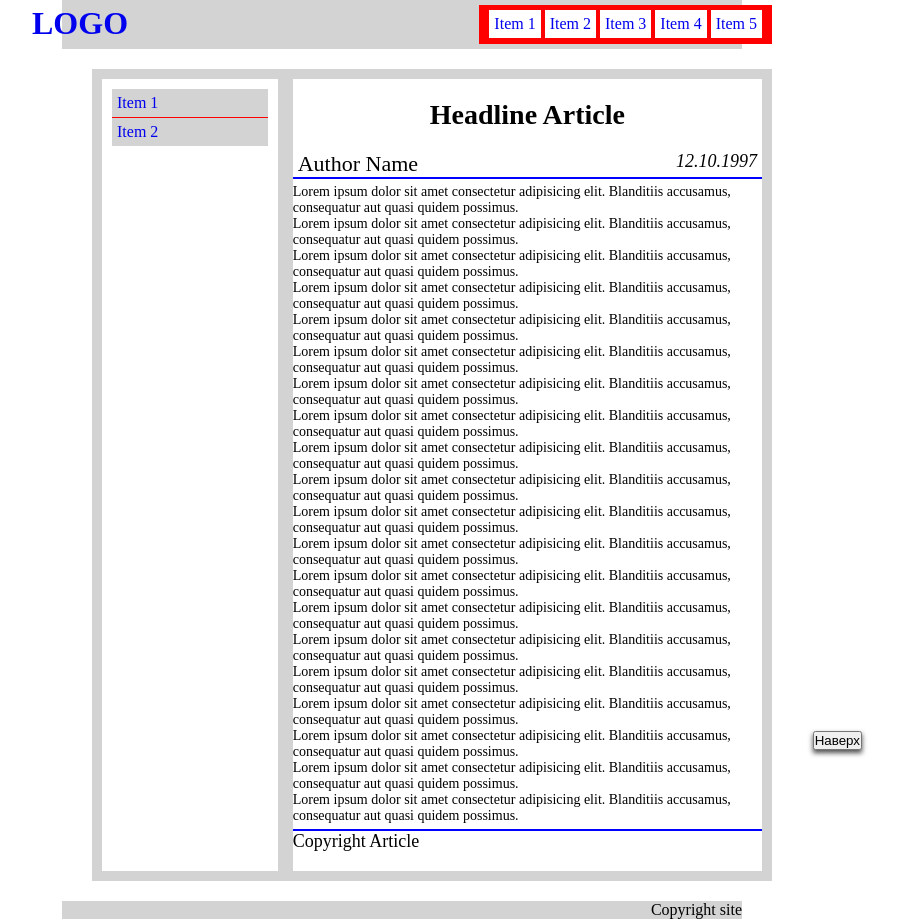
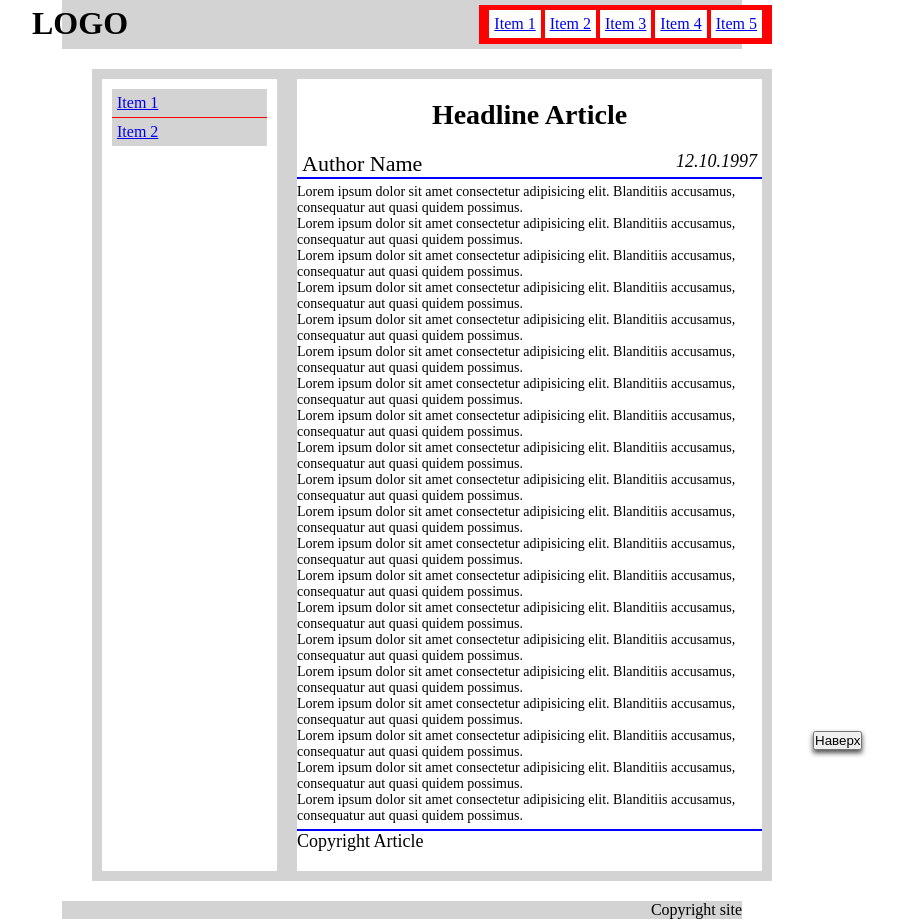
Before and after one commit to kkotiq/denjoy-test, a plain HTML site: page index.html in a window 1280 px wide. Shown: the whole page, without its empty margins (238-1135 px from the left). Drawn offline with Linux system fonts and the light colour scheme.

Commit message:
layout edit

```diff
--- a/index.html
+++ b/index.html
@@ -21,52 +21,71 @@
   <div class="flex-wrapper" data-required="app">
     <header class="header">
       <!--шапка-->
-      <a href="#" class="header-logo">LOGO</a>
-      <nav class="header-elements">
+      <a href="/index.html" class="header__logo">LOGO</a>
+      <nav class="header__elements">
         <ul>
-          <li class="header-elements__item"><a href="#">Item 1</a></li>
-          <li class="header-elements__item"><a href="#">Item 2</a></li>
-          <li class="header-elements__item"><a href="#">Item 3</a></li>
-          <li class="header-elements__item"><a href="#">Item 4</a></li>
-          <li class="header-elements__item"><a href="#">Item 5</a></li>
+          <li class="header__elements-item"><a href="#">Item 1</a></li>
+          <li class="header__elements-item"><a href="#">Item 2</a></li>
+          <li class="header__elements-item"><a href="#">Item 3</a></li>
+          <li class="header__elements-item"><a href="#">Item 4</a></li>
+          <li class="header__elements-item"><a href="#">Item 5</a></li>
         </ul>
-      <nav>
+      </nav>
     </header>
     <div class="main-container" data-required="test">
       <main class="content-container">
         <!--Контентная часть-->
-        <div class="article">
         <article class="content-article">
           <!--Статья-->
           <header class="content-article__header">
             <h1 class="content-article__header-text">Headline Article</h1>
-            </header>
             <div class="content-article__props">
               <p class="content-article__author">Author Name</p>
               <time datetime="1997-10-12" class="content-article__time">12.10.1997</time>
             </div>
-            <main class="content-article__text">
-              Lorem ipsum dolor sit amet consectetur adipisicing elit. Blanditiis accusamus, consequatur aut quasi quidem possimus. <br>
-              Lorem ipsum dolor sit amet consectetur adipisicing elit. Blanditiis accusamus, consequatur aut quasi quidem possimus. <br>
-              Lorem ipsum dolor sit amet consectetur adipisicing elit. Blanditiis accusamus, consequatur aut quasi quidem possimus. <br>
-              Lorem ipsum dolor sit amet consectetur adipisicing elit. Blanditiis accusamus, consequatur aut quasi quidem possimus. <br>
-              Lorem ipsum dolor sit amet consectetur adipisicing elit. Blanditiis accusamus, consequatur aut quasi quidem possimus. <br>
-              Lorem ipsum dolor sit amet consectetur adipisicing elit. Blanditiis accusamus, consequatur aut quasi quidem possimus. <br>
-              Lorem ipsum dolor sit amet consectetur adipisicing elit. Blanditiis accusamus, consequatur aut quasi quidem possimus. <br>
-              Lorem ipsum dolor sit amet consectetur adipisicing elit. Blanditiis accusamus, consequatur aut quasi quidem possimus. <br>
-              Lorem ipsum dolor sit amet consectetur adipisicing elit. Blanditiis accusamus, consequatur aut quasi quidem possimus. <br>
-              Lorem ipsum dolor sit amet consectetur adipisicing elit. Blanditiis accusamus, consequatur aut quasi quidem possimus. <br>
-              Lorem ipsum dolor sit amet consectetur adipisicing elit. Blanditiis accusamus, consequatur aut quasi quidem possimus. <br>
-              Lorem ipsum dolor sit amet consectetur adipisicing elit. Blanditiis accusamus, consequatur aut quasi quidem possimus. <br>
-              Lorem ipsum dolor sit amet consectetur adipisicing elit. Blanditiis accusamus, consequatur aut quasi quidem possimus. <br>
-              Lorem ipsum dolor sit amet consectetur adipisicing elit. Blanditiis accusamus, consequatur aut quasi quidem possimus. <br>
-              Lorem ipsum dolor sit amet consectetur adipisicing elit. Blanditiis accusamus, consequatur aut quasi quidem possimus. <br>
-              Lorem ipsum dolor sit amet consectetur adipisicing elit. Blanditiis accusamus, consequatur aut quasi quidem possimus. <br>
-              Lorem ipsum dolor sit amet consectetur adipisicing elit. Blanditiis accusamus, consequatur aut quasi quidem possimus. <br>
-              Lorem ipsum dolor sit amet consectetur adipisicing elit. Blanditiis accusamus, consequatur aut quasi quidem possimus. <br>
-              Lorem ipsum dolor sit amet consectetur adipisicing elit. Blanditiis accusamus, consequatur aut quasi quidem possimus. <br>
-              Lorem ipsum dolor sit amet consectetur adipisicing elit. Blanditiis accusamus, consequatur aut quasi quidem possimus. <br>
-            </main>
+          </header>
+          <div class="content-article__text">
+            <p class="content-article__text-paragraph">Lorem ipsum dolor sit amet consectetur adipisicing elit. Blanditiis
+              accusamus, consequatur aut quasi quidem possimus. <br></p>
+            <p class="content-article__text-paragraph">Lorem ipsum dolor sit amet consectetur adipisicing elit. Blanditiis
+              accusamus, consequatur aut quasi quidem possimus. <br></p>
+            <p class="content-article__text-paragraph">Lorem ipsum dolor sit amet consectetur adipisicing elit. Blanditiis
+              accusamus, consequatur aut quasi quidem possimus. <br></p>
+            <p class="content-article__text-paragraph">Lorem ipsum dolor sit amet consectetur adipisicing elit. Blanditiis
+              accusamus, consequatur aut quasi quidem possimus. <br></p>
+            <p class="content-article__text-paragraph">Lorem ipsum dolor sit amet consectetur adipisicing elit. Blanditiis
+              accusamus, consequatur aut quasi quidem possimus. <br></p>
+            <p class="content-article__text-paragraph">Lorem ipsum dolor sit amet consectetur adipisicing elit. Blanditiis
+              accusamus, consequatur aut quasi quidem possimus. <br></p>
+            <p class="content-article__text-paragraph">Lorem ipsum dolor sit amet consectetur adipisicing elit. Blanditiis
+              accusamus, consequatur aut quasi quidem possimus. <br></p>
+            <p class="content-article__text-paragraph">Lorem ipsum dolor sit amet consectetur adipisicing elit. Blanditiis
+              accusamus, consequatur aut quasi quidem possimus. <br></p>
+            <p class="content-article__text-paragraph">Lorem ipsum dolor sit amet consectetur adipisicing elit. Blanditiis
+              accusamus, consequatur aut quasi quidem possimus. <br></p>
+            <p class="content-article__text-paragraph">Lorem ipsum dolor sit amet consectetur adipisicing elit. Blanditiis
+              accusamus, consequatur aut quasi quidem possimus. <br></p>
+            <p class="content-article__text-paragraph">Lorem ipsum dolor sit amet consectetur adipisicing elit. Blanditiis
+              accusamus, consequatur aut quasi quidem possimus. <br></p>
+            <p class="content-article__text-paragraph">Lorem ipsum dolor sit amet consectetur adipisicing elit. Blanditiis
+              accusamus, consequatur aut quasi quidem possimus. <br></p>
+            <p class="content-article__text-paragraph">Lorem ipsum dolor sit amet consectetur adipisicing elit. Blanditiis
+              accusamus, consequatur aut quasi quidem possimus. <br></p>
+            <p class="content-article__text-paragraph">Lorem ipsum dolor sit amet consectetur adipisicing elit. Blanditiis
+              accusamus, consequatur aut quasi quidem possimus. <br></p>
+            <p class="content-article__text-paragraph">Lorem ipsum dolor sit amet consectetur adipisicing elit. Blanditiis
+              accusamus, consequatur aut quasi quidem possimus. <br></p>
+            <p class="content-article__text-paragraph">Lorem ipsum dolor sit amet consectetur adipisicing elit. Blanditiis
+              accusamus, consequatur aut quasi quidem possimus. <br></p>
+            <p class="content-article__text-paragraph">Lorem ipsum dolor sit amet consectetur adipisicing elit. Blanditiis
+              accusamus, consequatur aut quasi quidem possimus. <br></p>
+            <p class="content-article__text-paragraph">Lorem ipsum dolor sit amet consectetur adipisicing elit. Blanditiis
+              accusamus, consequatur aut quasi quidem possimus. <br></p>
+            <p class="content-article__text-paragraph">Lorem ipsum dolor sit amet consectetur adipisicing elit. Blanditiis
+              accusamus, consequatur aut quasi quidem possimus. <br></p>
+            <p class="content-article__text-paragraph">Lorem ipsum dolor sit amet consectetur adipisicing elit. Blanditiis
+              accusamus, consequatur aut quasi quidem possimus. <br></p>
+          </div>
           <footer class="content-article__copyright">
             <p class="content-article__copyright-text">
               Copyright Article
@@ -77,15 +96,13 @@
           <!--Наверх-->
           Наверх
         </button>
-        </div>
       </main>
-      <div class="grey-block"></div>
-      <aside class="aside-nav">
+      <aside class="aside">
         <!--Сайдбар-->
-        <nav class="aside-list">
+        <nav class="aside__list">
           <ul>
-            <li class="aside-list__item"><a href="#">Item 1</a></li>
-            <li class="aside-list__item"><a href="#">Item 2</a></li>
+            <li class="aside__list-item"><a href="#">Item 1</a></li>
+            <li class="aside__list-item"><a href="#">Item 2</a></li>
           </ul>
         </nav>
       </aside>
--- a/styles.css
+++ b/styles.css
@@ -17,15 +17,6 @@ body {
 ul, li {
     list-style-type: none;
 }
-
-a {
-    text-decoration: none;
-}
-
-a:visited {
-    color: black;
-}
-
 
 .flex-wrapper {
     display: flex;
@@ -52,19 +43,21 @@ a:visited {
     min-height: 49px;
 }
 
-.header-logo {
+.header__logo {
     margin-left: -35px;
     font-weight: 900;
     font-size: 2em;
+    text-decoration: none;
+    color: black;
 }
 
-.header-elements {
+.header__elements {
     background-color: red;
     padding: 5px 10px;
     margin-right: -35px;
 }
 
-.header-elements__item {
+.header__elements-item {
     display: inline-block;
     background-color: white;
     padding: 5px;
@@ -83,10 +76,6 @@ a:visited {
 .content-container {
     width: 100%;
     background-color: white;
-}
-
-.article {
-    height: 95%;
 }
 
 .content-article {
@@ -127,28 +116,23 @@ a:visited {
     font-size: 18px;
 }
 
-.grey-block {
-    width: 20px;
-    height: 100%;
+.aside {
+    background-color: white;
+    width: 240px;
+    padding: 10px;
+    margin-right: 20px;
+}
+
+.aside__list {
     background-color: lightgrey;
 }
 
-.aside-nav {
-    background-color: white;
-    width: 240px;
-    padding: 10px;
-}
-
-.aside-list {
-    background-color: lightgrey;
-}
-
-.aside-list__item {
+.aside__list-item {
     padding: 5px;
     border-bottom: 1px solid red;
 }
 
-.aside-list__item:last-child {
+.aside__list-item:last-child {
     border-bottom: none;
 }
 
```
Also changed, not shown: 1 other file. Lines whose indentation alone changed are shown as unchanged.
